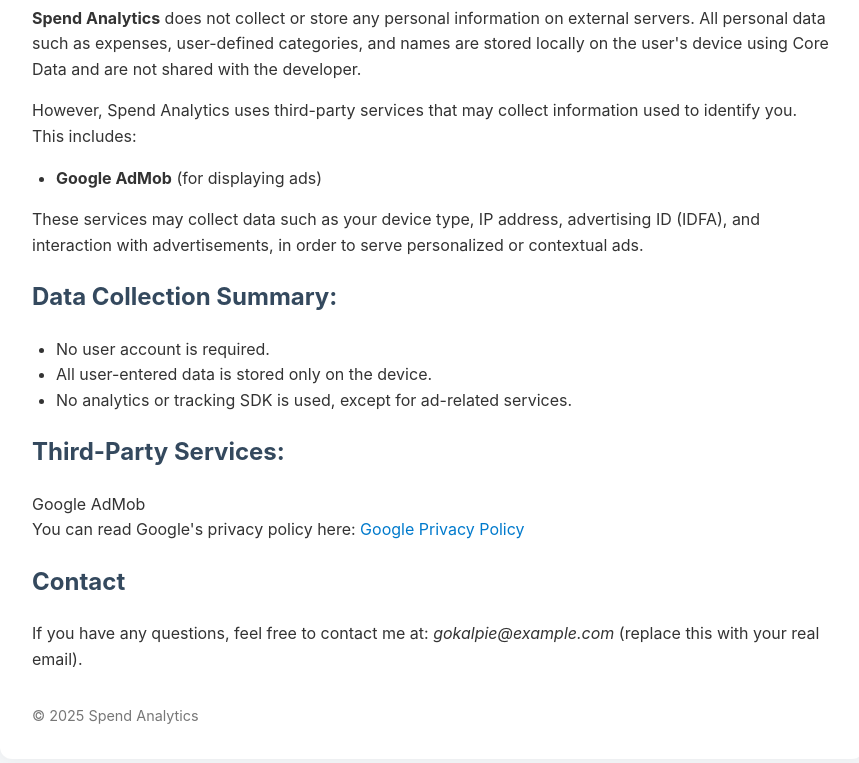
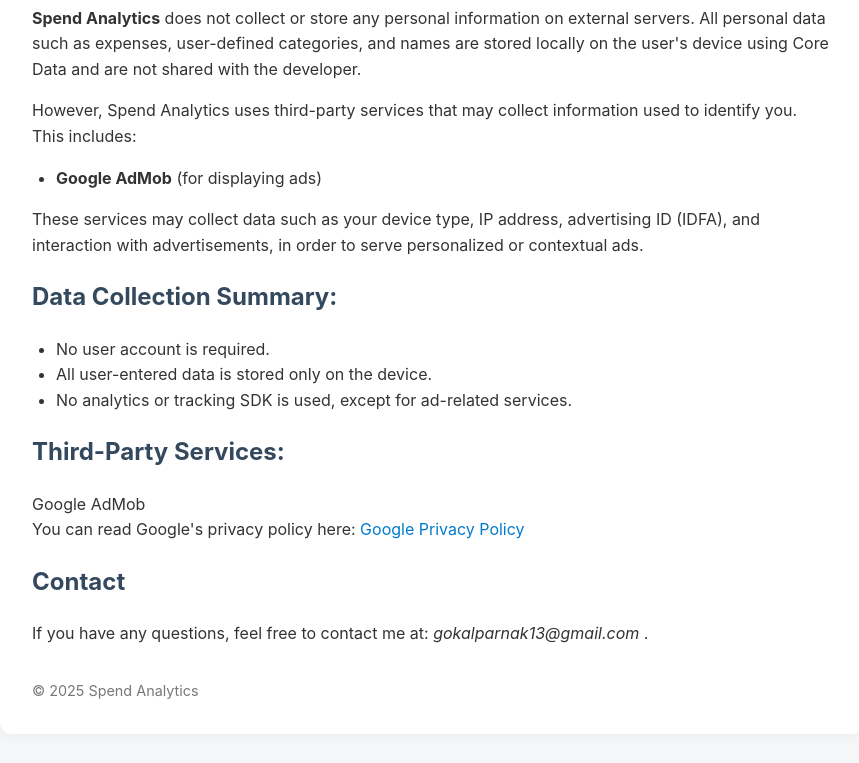
Before and after one commit to gokalpie/spend-analytics-privacy, a plain HTML site: page index.html in a window 1280 px wide. Shown: the part 131-894 px from the top of the page, without its empty margins (208-1067 px from the left). Drawn offline with Linux system fonts and the light colour scheme.

Commit message:
Update index.html

```diff
--- a/index.html
+++ b/index.html
@@ -73,7 +73,7 @@
         <a href="https://policies.google.com/privacy" target="_blank">Google Privacy Policy</a></p>
 
         <h2>Contact</h2>
-        <p>If you have any questions, feel free to contact me at: <em>gokalpie@example.com</em> (replace this with your real email).</p>
+        <p>If you have any questions, feel free to contact me at: <em>gokalparnak13@gmail.com</em> .</p>
 
         <footer>© 2025 Spend Analytics</footer>
     </div>
```
